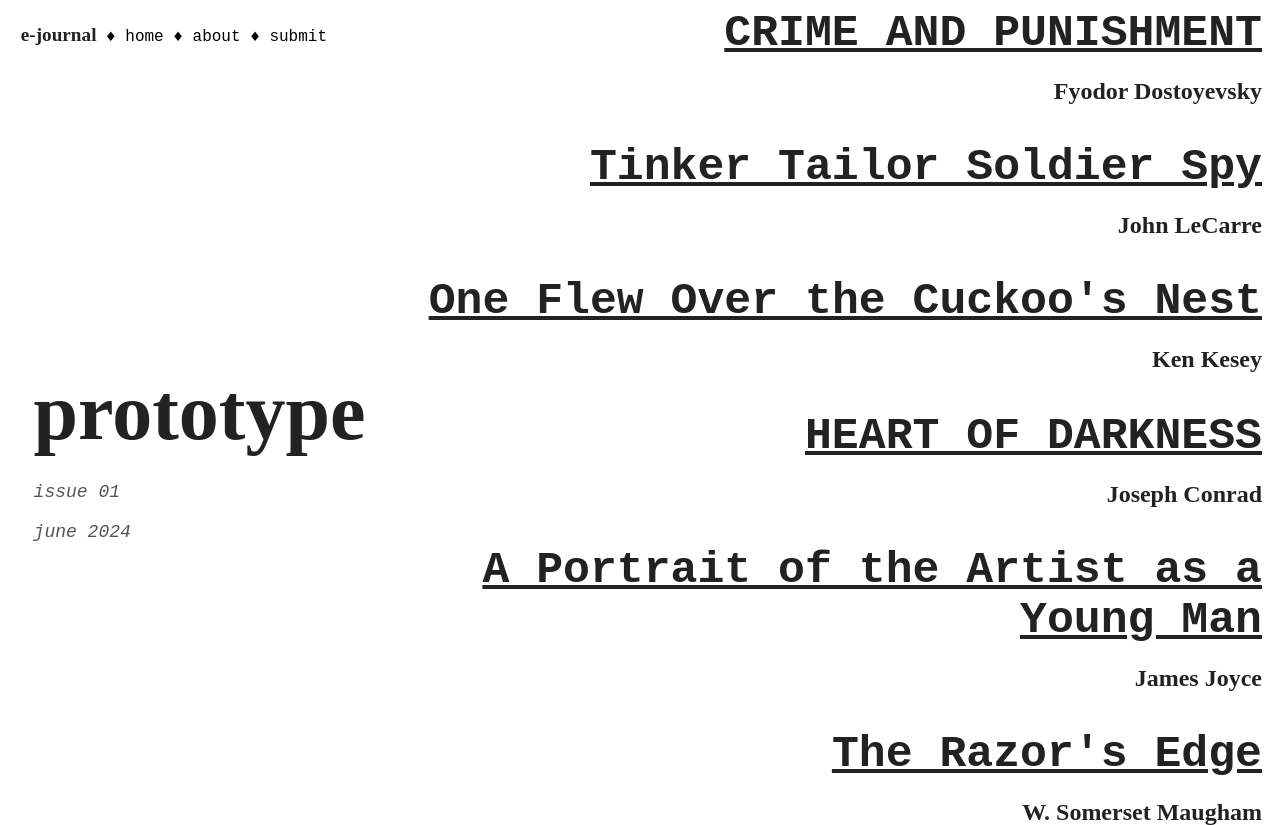
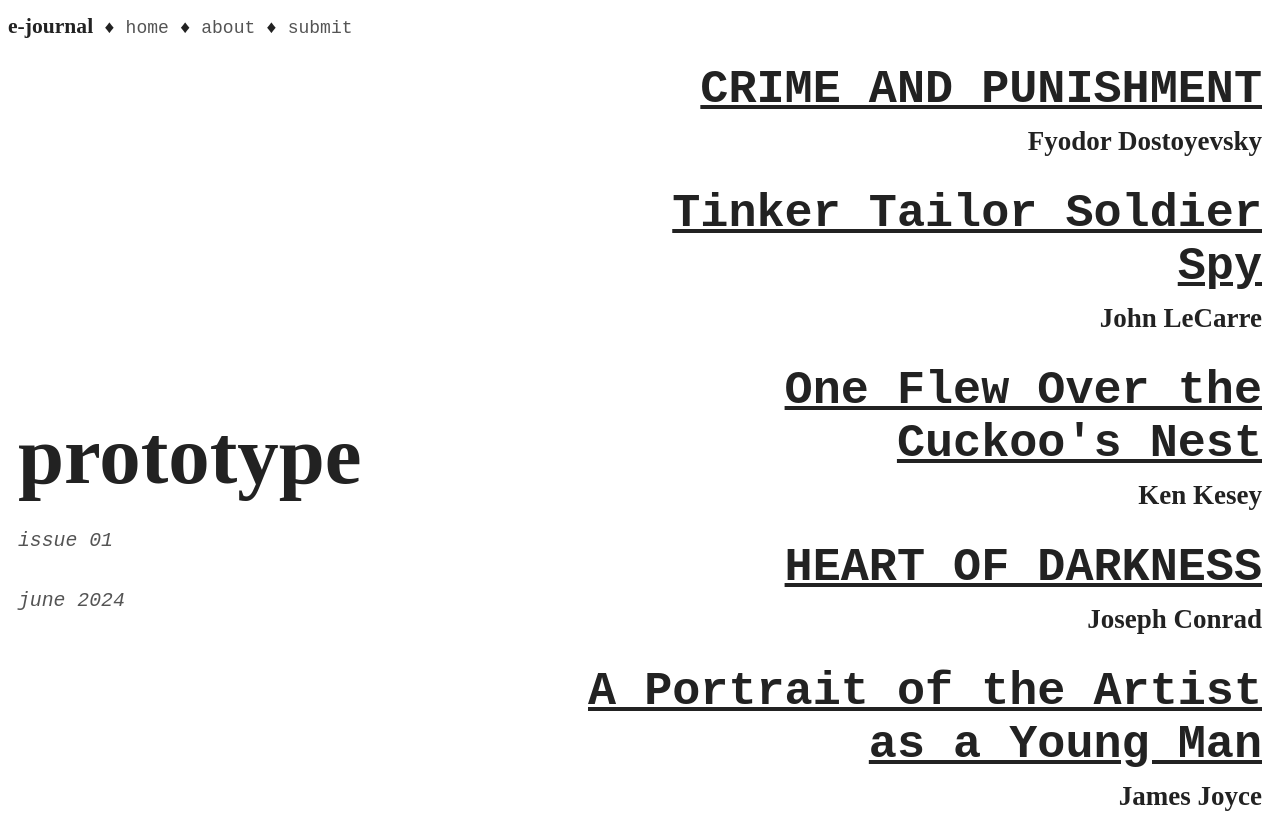
Before and after one commit to atweitzel/ejournal-prototype, a plain HTML site: page issue01.html in a window 1280 px wide. Shown: the top 825 px of the page. Drawn offline with Linux system fonts and the light colour scheme; a web font is replaced by a local one.

Commit message:
Restructure formatting for flex items and clean up syntax

```diff
--- a/index.css
+++ b/index.css
@@ -1,96 +1,114 @@
 @font-face {
     font-family: "prestige-elite-std", monospace;
-    font-weight: 400;
     font-style: normal;
 }
 
 @font-face {
     font-family: "nocturne-serif", serif;
-    font-weight: 400;
     font-style: normal;
 }
 
 html {
     background: #fff;
     -webkit-font-smoothing: antialiased;
+    font-size: 18px;
+    color: #222;
 }
 
-img.center {
-    position: absolute;
-    z-index: -1;
-    top: 50vh;
-    left: 25vw;
-    display: none;
-    border:0;
+.container: {
+    display: -webkit-inline-box;
+    display: -ms-inline-flexbox;
+    display: inline-flex;
+    -webkit-box-align: center;
+    -ms-flex-align: center;
+    -webkit-column-gap: 10px;
 }
 
-@media screen and (max-height: 450px) {
-    .sidebar {padding-top: 15px;}
-    .sidebar a {font-size: 18px;}
+[class*="col-"] {
+    width: 100%;
+    margin-top: 3.5rem; /* account for nav bar */
+    margin-left: 2px; /* add a little more space on the left or else it looks cramped */
+    margin-right: 2px;
+}
+
+@media only screen and (min-width: 768px) {
+    .col-1 {width: 45%;
+        margin-top: 40vh; /* do not account for nav bar */
+        padding-top: 0;
+        -webkit-box-flex: 1;
+        -ms-flex-positive: 1;
+        flex-grow: 1;
+        position: fixed;
+        margin-left: 10px;
+    }
+    .col-2 {width: 55%;
+        text-align: right;
+        -webkit-box-flex: 1.25;
+        -ms-flex-positive: 1.25;
+        flex-grow: 1.25;
+        margin-right: 0;
+    }
+    .body h2 {
+        font-size: 4.6rem;
+    }
 }
 
 .head {
     position: fixed;
-    width: 100vw;
-    z-index: 2;
-    padding-left: 1vw;
+    top: 0;
+    height: 3.5rem;
+    width: 100%;
+    background: #fff;
+    z-index: 100;
+    margin: auto;
     font-family: "prestige-elite-std", monospace;
-    margin-right: 5vw;
 }
 
 .head a{
-    color: #000;
+    color: #545454;
     text-decoration: none;
 }
 
-.body { grid-area: body;
-    z-index: 1;
-    padding-left: 2vw;
-    position: fixed;
-    width: 400px;
+.body {
     color: #545454;
     font-family: "prestige-elite-std", monospace;
-    font-size: 18px;
-/*    line-height: 1.5;*/
+    line-height: 1.5;
+    font-size: 1.1rem;
 }
 
 .body h2 {
+    color: #222;
     text-align: left;
     font-family: "nocturne-serif", serif;
-    font-weight: 800;
     font-style: bold;
-    margin-top: 50vh;
+    font-size: 3.9rem;
+}
+
+@media only screen and (min-width: 768px) {
+    .body h2 {
+        font-size: 4.6rem;
+    }
 }
 
 .article_list { grid-area:body;
-    align-content: center;
-    margin-left: calc(70vw-10px);
-    padding-left: 400px;
-    top: 0;
     z-index: 0;
-    color: #545454;
     text-align: right;
     font-family: "prestige-elite-std", monospace;
-    font-size: 16px;
     padding-right: 10px;
+    margin-left: auto;
 }
 
 .article_list h1, h2, h3, h4, h5, h6 {
-    color: #222;
     font-family: "nocturne-serif", serif;
     font-style: normal;
-    line-height: 0.1em;
+    margin-top: 10px;
+    margin-bottom: 10px;
 }
 
 .article_list a {
     color: #222;
-    font-size: 2.8rem;
+    font-size: 2.6rem;
     font-weight: 600;
-}
-
-.article_list a:hover + img.center {
-    display:block;
-    transition: all ease-in-out 1s;
 }
 
 a:hover {
@@ -98,26 +116,39 @@ a:hover {
     text-decoration: underline;
 }
 
-samp {
-    display: none;
-}
-
 img {
 /*    animation: colorize 1s cubic-bezier(0, 0, .78, .36) 1;*/
     background: transparent;
 /*    border: 10px solid rgba(0, 0, 0, 0.12);
-    border-radius: 4px;
-    margin: 1.3em auto;*/
+    border-radius: 4px;*/
     max-width: 95%;
 }
 
-@keyframes colorize {
+img.center {
+    z-index: -1;
+    position: absolute;
+    display: none;
+    -webkit-box-pack: center;
+    -ms-flex-pack: center;
+    justify-content: center;
+    -webkit-box-align: center;
+    -ms-flex-align: center;
+    align-items: center;
+    border: 0;
+}
+
+.article_list a:hover + img.center {
+    /* show preview image when hovering link to entry */
+    display: block;
+    -webkit-transition: all ease-in-out 1s;
+    transition: all ease-in-out 1s;
+}
+
+@-webkit-keyframes colorize {
     0% {
         -webkit-filter: grayscale(100%);
-        filter: grayscale(100%);
     }
     100% {
         -webkit-filter: grayscale(0%);
-        filter: grayscale(0%);
     }
 }
--- a/issue01.html
+++ b/issue01.html
@@ -9,22 +9,21 @@
     <link rel="stylesheet" href="https://use.typekit.net/rkj7kna.css">
     <link rel="icon" type="image/png" href="images/icon.png">
     </head>
-    <section class="layout">
-        <div class="head">
-            <h4 style="display:inline-block; font-size:1.2rem">e-journal</h4>
-             <p style="display:inline-block">&#9830;</p> <a href=issue01.html>home</a>
-             <p style="display:inline-block">&#9830;</p> <a href="about.html">about</a>
-             <p style="display:inline-block">&#9830;</p> <a href="submit.html">submit</a>
-        </div>
-        <div class="body">
-            <h2 id="issueTitle" style="font-size:5rem">
-                prototype</h2>
+    <div class="head">
+        <h4 style="display:inline-block; font-size:1.2rem">e-journal</h4>
+         <p style="display:inline-block">&#9830;</p> <a href=issue01.html>home</a> <!-- temporarily routes the user to issue01 while homepage is unfinished -->
+         <p style="display:inline-block">&#9830;</p> <a href="https://github.com/atweitzel/ejournal-prototype/blob/main/README.md">about</a>
+         <p style="display:inline-block">&#9830;</p> <a href="submit.html">submit</a>
+    </div>
+    <div class="container">
+        <div class="col-1 body">
+            <h2 id="issueTitle">prototype</h2>
             <i>issue 01</i>
             <br>
             <br>
             <i>june 2024</i>
         </div>
-        <div class="article_list">
+        <div class="col-2 article_list">
             <a href="articles/article1" id="article1">
             CRIME AND PUNISHMENT</a>
                 <img class="center" src="images/Untitled-1.png">
```
